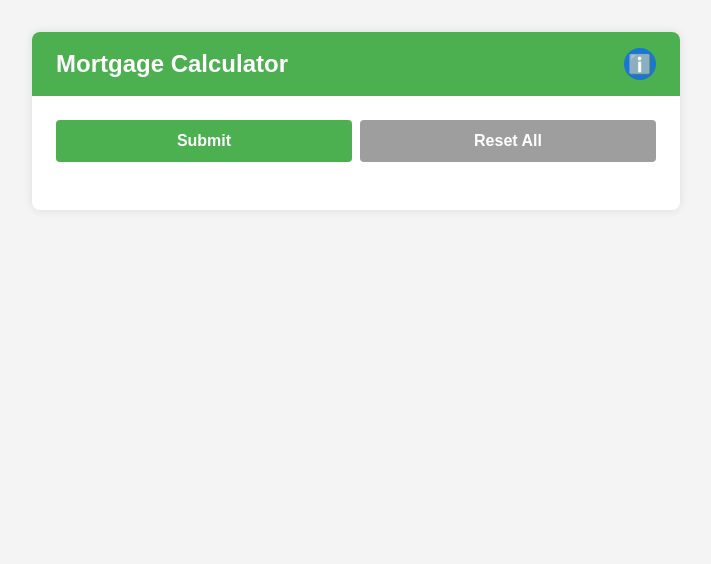
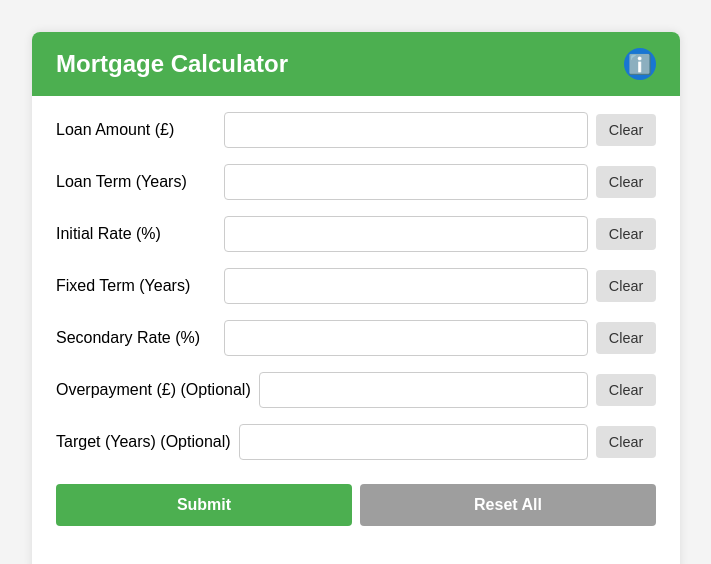
Before and after one commit to Ampdrew06/Mortgage-Calculator, a React (Create React App) app: page / in a window 1280 px wide. Shown: the top 564 px of the page, without its empty margins (284-995 px from the left). Built offline with nearby package versions, Linux system fonts and the light colour scheme.

Commit message:
Update App.jsx

```diff
--- a/src/App.jsx
+++ b/src/App.jsx
@@ -54,7 +54,6 @@ function App() {
     let phaseTwoMonthly = null;
 
     if (fixedN > 0 && r2 > 0) {
-      // Phase 1: Initial fixed term
       const baseMonthly1 = PMT(r1, fixedN, P);
       const fullMonthly1 = baseMonthly1 + extra;
       monthly = fullMonthly1;
@@ -68,7 +67,6 @@ function App() {
         monthsElapsed++;
       }
 
-      // Phase 2: After fixed term
       if (balance > 0) {
         const remainingMonths = n - fixedN;
         const baseMonthly2 = PMT(r2, remainingMonths, balance);
@@ -85,7 +83,6 @@ function App() {
         }
       }
     } else {
-      // Simple mortgage or target-term
       const fullTerm = target ? target * 12 : n;
       const baseMonthly = PMT(r1, fullTerm, P);
       const fullMonthly = baseMonthly + extra;
@@ -140,10 +137,91 @@ function App() {
         <InfoPage onBack={() => setShowInfo(false)} />
       ) : (
         <>
-          {/* Input Rows */}
-          {/* (These remain unchanged — let me know if you want this part included too) */}
+          <div className="input-row">
+            <label>Loan Amount (£)</label>
+            <input
+              type="text"
+              value={loanAmount}
+              onChange={(e) =>
+                setLoanAmount(
+                  e.target.value.replace(/[^\d.,]/g, '').replace(/,/g, '')
+                )
+              }
+              inputMode="decimal"
+            />
+            <button className="clear-btn" onClick={() => setLoanAmount('')}>Clear</button>
+          </div>
 
-          {/* Action Buttons */}
+          <div className="input-row">
+            <label>Loan Term (Years)</label>
+            <input
+              type="number"
+              value={loanTerm}
+              onChange={(e) => setLoanTerm(e.target.value)}
+              inputMode="decimal"
+            />
+            <button className="clear-btn" onClick={() => setLoanTerm('')}>Clear</button>
+          </div>
+
+          <div className="input-row">
+            <label>Initial Rate (%)</label>
+            <input
+              type="number"
+              value={initialRate}
+              onChange={(e) => setInitialRate(e.target.value)}
+              inputMode="decimal"
+            />
+            <button className="clear-btn" onClick={() => setInitialRate('')}>Clear</button>
+          </div>
+
+          <div className="input-row">
+            <label>Fixed Term (Years)</label>
+            <input
+              type="number"
+              value={fixedTerm}
+              onChange={(e) => setFixedTerm(e.target.value)}
+              inputMode="decimal"
+            />
+            <button className="clear-btn" onClick={() => setFixedTerm('')}>Clear</button>
+          </div>
+
+          <div className="input-row">
+            <label>Secondary Rate (%)</label>
+            <input
+              type="number"
+              value={secondaryRate}
+              onChange={(e) => setSecondaryRate(e.target.value)}
+              inputMode="decimal"
+            />
+            <button className="clear-btn" onClick={() => setSecondaryRate('')}>Clear</button>
+          </div>
+
+          <div className="input-row">
+            <label>Overpayment (£) (Optional)</label>
+            <input
+              type="text"
+              value={overpayment}
+              onChange={(e) =>
+                setOverpayment(
+                  e.target.value.replace(/[^\d.,]/g, '').replace(/,/g, '')
+                )
+              }
+              inputMode="decimal"
+            />
+            <button className="clear-btn" onClick={() => setOverpayment('')}>Clear</button>
+          </div>
+
+          <div className="input-row">
+            <label>Target (Years) (Optional)</label>
+            <input
+              type="number"
+              value={targetYears}
+              onChange={(e) => setTargetYears(e.target.value)}
+              inputMode="decimal"
+            />
+            <button className="clear-btn" onClick={() => setTargetYears('')}>Clear</button>
+          </div>
+
           <div className="action-row">
             <button className="submit-btn" onClick={handleSubmit}>Submit</button>
             <button className="reset-btn" onClick={handleReset}>Reset All</button>
```
